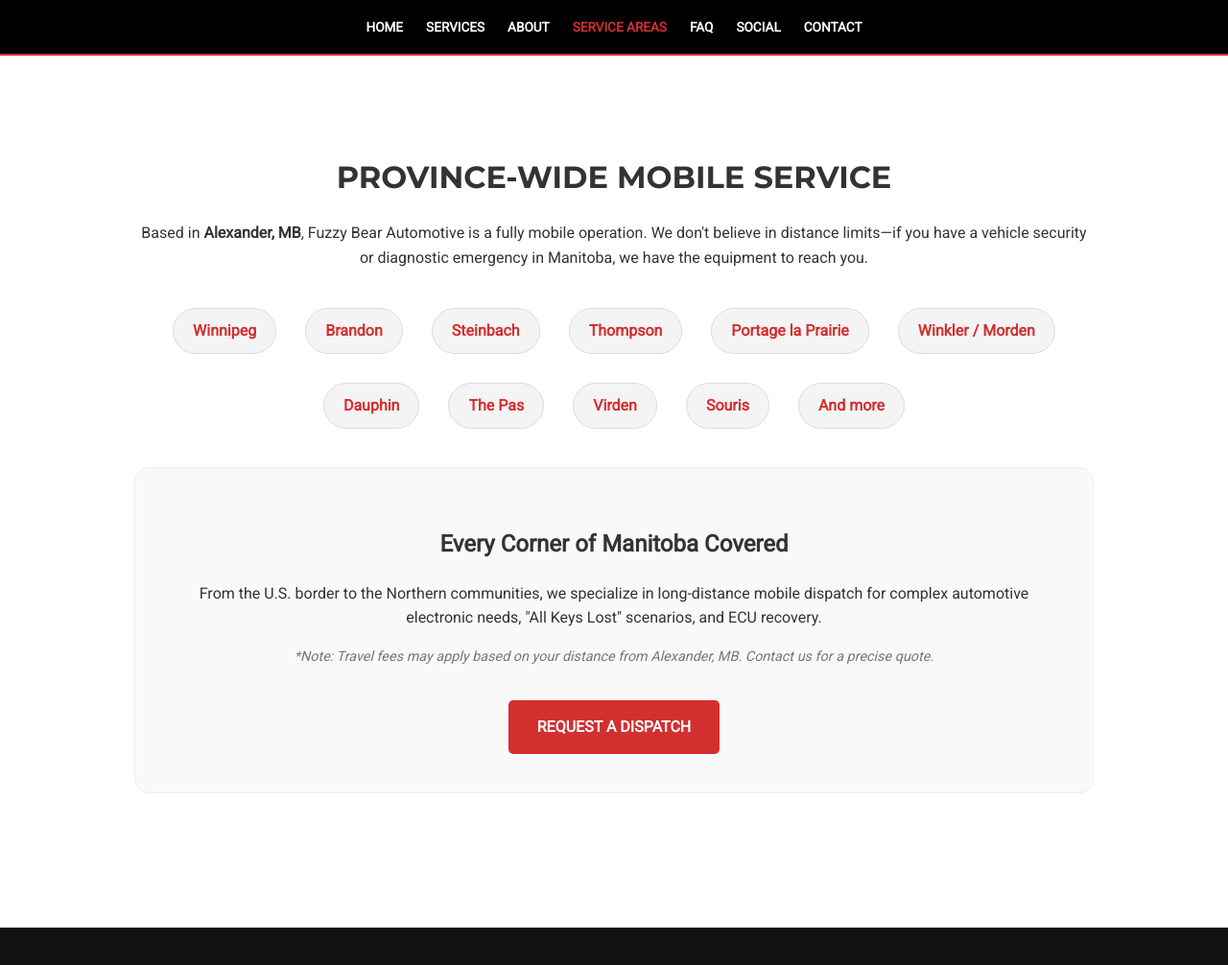
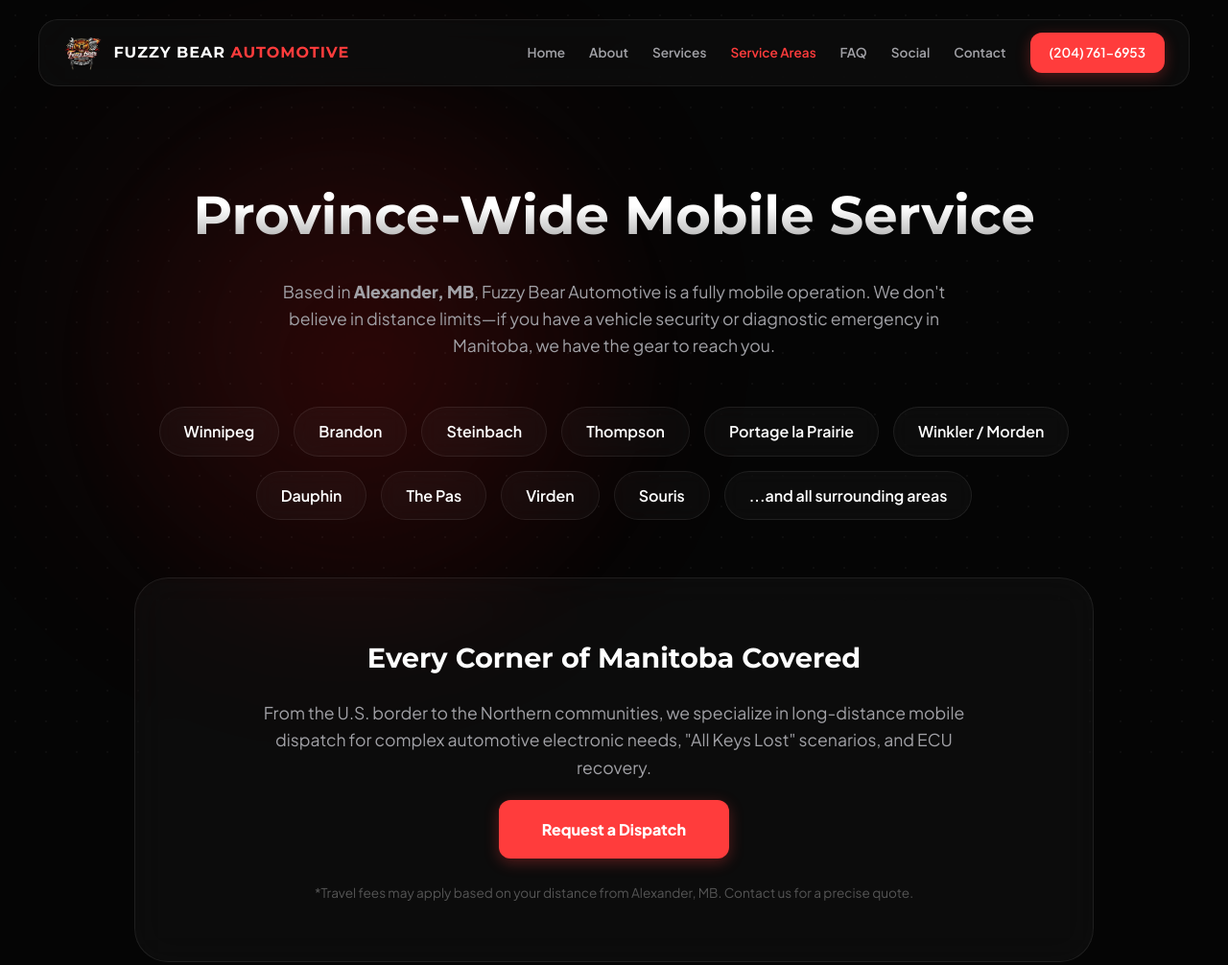
Before and after one commit to 6Kamali/FuzzyBearAutomotive, a plain HTML site: page areas.html in a window 1280 px wide. Shown: the top 1006 px of the page at 96% size. Drawn offline with Linux system fonts and the light colour scheme.

Commit message:
Update areas.html

```diff
--- a/areas.html
+++ b/areas.html
@@ -4,108 +4,294 @@
     <meta charset="UTF-8">
     <meta name="viewport" content="width=device-width, initial-scale=1.0">
     <title>Service Areas | Fuzzy Bear Automotive</title>
-    <link href="https://fonts.googleapis.com/css2?family=Montserrat:wght@700&family=Roboto:wght@400&display=swap" rel="stylesheet">
+
+    <link rel="preconnect" href="https://fonts.googleapis.com">
+    <link href="https://fonts.googleapis.com/css2?family=Plus+Jakarta+Sans:wght@300;400;600;800&family=Montserrat:wght@700&display=swap" rel="stylesheet">
+
     <style>
         :root {
-            --primary-red: #d32f2f;
-            --dark-bg: #1a1a1a;
+            --primary-red: #ff3c3c;
+            --accent-glow: rgba(255, 60, 60, 0.3);
+            --dark-bg: #050505;
+            --glass-bg: rgba(255, 255, 255, 0.03);
+            --glass-border: rgba(255, 255, 255, 0.08);
+            --text-main: #ffffff;
+            --text-dim: #a1a1a6;
+            --transition: all 0.4s cubic-bezier(0.4, 0, 0.2, 1);
+        }
+
+        * {
+            margin: 0;
+            padding: 0;
+            box-sizing: border-box;
         }
 
         body {
-            font-family: 'Roboto', sans-serif;
-            margin: 0;
-            background: #fff;
-            color: #333;
-            text-align: center;
+            font-family: 'Plus Jakarta Sans', sans-serif;
+            background-color: var(--dark-bg);
+            color: var(--text-main);
             line-height: 1.6;
+            overflow-x: hidden;
         }
 
-        /* Consistent Nav */
-        nav {
-            background: #000;
-            padding: 15px 0;
-            position: sticky;
+        /* --- HIGH-TECH TEXTURED BACKGROUND --- */
+        .bg-glow {
+            position: fixed;
             top: 0;
-            z-index: 1000;
-            border-bottom: 2px solid var(--primary-red);
+            left: 0;
+            width: 100vw;
+            height: 100vh;
+            background: #050505;
+            z-index: -1;
+            overflow: hidden;
         }
 
-        nav a {
+        .bg-glow::before {
+            content: '';
+            position: absolute;
+            top: 0; left: 0; width: 100%; height: 100%;
+            background-image: radial-gradient(rgba(255, 255, 255, 0.04) 1px, transparent 1px);
+            background-size: 32px 32px;
+            z-index: 1;
+            pointer-events: none;
+        }
+
+        .blob {
+            position: absolute;
+            width: 700px;
+            height: 700px;
+            background: radial-gradient(circle, var(--primary-red) 0%, transparent 70%);
+            filter: blur(100px);
+            border-radius: 50%;
+            opacity: 0.12;
+            animation: move 20s infinite alternate;
+            z-index: 0;
+        }
+
+        .blob-2 {
+            right: -5%;
+            bottom: -5%;
+            width: 600px;
+            height: 600px;
+            background: radial-gradient(circle, #800000 0%, transparent 70%);
+            opacity: 0.18;
+            animation: move 25s infinite alternate-reverse;
+            z-index: 0;
+        }
+
+        @keyframes move {
+            from { transform: translate(-10%, -10%) scale(1); }
+            to { transform: translate(15%, 15%) scale(1.1); }
+        }
+
+        /* --- GLASS NAVIGATION --- */
+        nav {
+            position: fixed;
+            top: 20px;
+            left: 50%;
+            transform: translateX(-50%);
+            width: 95%;
+            max-width: 1200px;
+            height: 70px;
+            background: rgba(15, 15, 15, 0.7);
+            backdrop-filter: blur(25px);
+            -webkit-backdrop-filter: blur(25px);
+            border: 1px solid var(--glass-border);
+            border-radius: 20px;
+            z-index: 2000;
+            display: flex;
+            align-items: center;
+            padding: 0 25px;
+        }
+
+        .nav-content {
+            display: flex;
+            justify-content: space-between;
+            align-items: center;
+            width: 100%;
+        }
+
+        .logo-link {
+            display: flex;
+            align-items: center;
+            text-decoration: none;
+            gap: 12px;
+        }
+
+        .header-logo { height: 40px; width: auto; }
+
+        .logo-text {
+            font-family: 'Montserrat', sans-serif;
+            font-weight: 700;
+            font-size: 1rem;
             color: white;
+            text-transform: uppercase;
+            letter-spacing: 1px;
+        }
+        .logo-text span { color: var(--primary-red); }
+
+        .nav-links {
+            display: flex;
+            gap: 25px;
+            align-items: center;
+        }
+
+        .nav-links a {
+            color: var(--text-dim);
             text-decoration: none;
-            margin: 0 10px;
+            font-size: 0.85rem;
+            font-weight: 600;
+            transition: var(--transition);
+        }
+
+        .nav-links a.active, .nav-links a:hover { color: var(--primary-red); }
+
+        .nav-cta {
+            background: var(--primary-red);
+            padding: 10px 20px;
+            border-radius: 12px;
+            color: white !important;
             font-weight: bold;
-            text-transform: uppercase;
+            text-decoration: none;
+            box-shadow: 0 4px 15px var(--accent-glow);
             font-size: 0.85rem;
         }
 
-        .section { padding: 80px 20px; max-width: 1000px; margin: auto; }
+        /* --- SECTION STYLING --- */
+        .container {
+            width: 90%;
+            max-width: 1000px;
+            margin: auto;
+            padding-top: 180px;
+            padding-bottom: 80px;
+            text-align: center;
+        }
 
-        h1 { font-family: 'Montserrat'; text-transform: uppercase; margin-bottom: 20px; }
+        h1 {
+            font-family: 'Montserrat', sans-serif;
+            font-size: clamp(2rem, 6vw, 3.5rem);
+            background: linear-gradient(to bottom, #fff 40%, #888 100%);
+            -webkit-background-clip: text;
+            -webkit-text-fill-color: transparent;
+            margin-bottom: 20px;
+        }
 
+        .intro-text {
+            color: var(--text-dim);
+            font-size: 1.1rem;
+            max-width: 700px;
+            margin: 0 auto 50px;
+        }
+
+        /* --- AREA LIST --- */
         .area-list {
             display: flex;
             justify-content: center;
-            gap: 30px;
+            gap: 15px;
             flex-wrap: wrap;
             list-style: none;
-            padding: 0;
-            margin: 40px 0;
+            margin-bottom: 60px;
         }
 
         .area-list li {
-            background: #f4f4f4;
-            padding: 10px 20px;
+            background: var(--glass-bg);
+            border: 1px solid var(--glass-border);
+            padding: 12px 25px;
             border-radius: 50px;
-            font-weight: bold;
-            color: var(--primary-red);
-            border: 1px solid #ddd;
+            font-weight: 600;
+            color: white;
+            transition: var(--transition);
+            backdrop-filter: blur(10px);
         }
 
-        .dispatch-box {
-            margin-top: 40px;
-            background: #f9f9f9;
-            padding: 40px;
-            border-radius: 15px;
-            border: 1px solid #eee;
+        .area-list li:hover {
+            border-color: var(--primary-red);
+            color: var(--primary-red);
+            background: rgba(255, 60, 60, 0.05);
+            transform: translateY(-3px);
         }
 
-        .btn {
-            background: var(--primary-red);
-            color: white;
-            padding: 15px 30px;
-            text-decoration: none;
-            font-weight: bold;
-            border-radius: 5px;
-            display: inline-block;
-            text-transform: uppercase;
-            margin-top: 20px;
+        /* --- DISPATCH BOX --- */
+        .dispatch-card {
+            background: var(--glass-bg);
+            backdrop-filter: blur(20px);
+            -webkit-backdrop-filter: blur(20px);
+            border: 1px solid var(--glass-border);
+            border-radius: 35px;
+            padding: 60px 40px;
+            transition: var(--transition);
         }
 
+        .dispatch-card:hover {
+            border-color: var(--glass-border); /* Subtle */
+        }
+
+        .dispatch-card h2 {
+            font-family: 'Montserrat', sans-serif;
+            margin-bottom: 20px;
+            font-size: 1.8rem;
+        }
+
+        .dispatch-card p {
+            color: var(--text-dim);
+            font-size: 1.1rem;
+            max-width: 750px;
+            margin: 0 auto 20px;
+        }
+
+        .dispatch-note {
+            font-size: 0.85rem;
+            color: #555;
+            margin-top: 25px;
+            display: block;
+        }
+
+        /* --- FOOTER --- */
         footer {
-            background: #111;
-            color: #666;
-            padding: 40px 0;
-            font-size: 0.8rem;
-            margin-top: 60px;
+            padding: 60px 0;
+            text-align: center;
+            border-top: 1px solid var(--glass-border);
+            background: rgba(0,0,0,0.6);
+            backdrop-filter: blur(15px);
+        }
+
+        /* --- MOBILE --- */
+        @media (max-width: 850px) {
+            .nav-links { display: none; }
+            .container { padding-top: 140px; }
+            .dispatch-card { padding: 40px 20px; }
         }
     </style>
 </head>
 <body>
 
+    <div class="bg-glow">
+        <div class="blob"></div>
+        <div class="blob-2"></div>
+    </div>
+
     <nav>
-        <a href="index.html">Home</a>
-        <a href="services.html">Services</a>
-        <a href="about.html">About</a>
-        <a href="areas.html" style="color: var(--primary-red);">Service Areas</a>
-        <a href="faq.html">FAQ</a>
-        <a href="partners.html">Social</a>
-        <a href="contact.html">Contact</a>
+        <div class="nav-content">
+            <a href="index.html" class="logo-link">
+                <img src="bear.png" alt="Fuzzy Bear" class="header-logo">
+                <span class="logo-text">FUZZY BEAR <span>AUTOMOTIVE</span></span>
+            </a>
+            <div class="nav-links">
+                <a href="index.html">Home</a>
+                <a href="about.html">About</a>
+                <a href="services.html">Services</a>
+                <a href="areas.html" class="active">Service Areas</a>
+                <a href="faq.html">FAQ</a>
+                <a href="partners.html">Social</a>
+                <a href="contact.html">Contact</a>
+                <a href="tel:12047616953" class="nav-cta">(204) 761-6953</a>
+            </div>
+        </div>
     </nav>
 
-    <div class="section">
+    <div class="container">
         <h1>Province-Wide Mobile Service</h1>
-        <p>Based in <strong>Alexander, MB</strong>, Fuzzy Bear Automotive is a fully mobile operation. We don't believe in distance limits—if you have a vehicle security or diagnostic emergency in Manitoba, we have the equipment to reach you.</p>
+        <p class="intro-text">Based in <strong>Alexander, MB</strong>, Fuzzy Bear Automotive is a fully mobile operation. We don't believe in distance limits—if you have a vehicle security or diagnostic emergency in Manitoba, we have the gear to reach you.</p>
 
         <ul class="area-list">
             <li>Winnipeg</li>
@@ -118,24 +304,24 @@
             <li>The Pas</li>
             <li>Virden</li>
             <li>Souris</li>
-            <li>And more</li>
+            <li>...and all surrounding areas</li>
         </ul>
 
-        <div class="dispatch-box">
+        <div class="dispatch-card">
             <h2>Every Corner of Manitoba Covered</h2>
             <p>From the U.S. border to the Northern communities, we specialize in long-distance mobile dispatch for complex automotive electronic needs, "All Keys Lost" scenarios, and ECU recovery.</p>
 
-            <p style="font-size: 0.9rem; color: #777; margin-top: 15px;">
-                <em>*Note: Travel fees may apply based on your distance from Alexander, MB. Contact us for a precise quote.</em>
-            </p>
+            <a href="contact.html" class="nav-cta" style="display: inline-block; padding: 18px 45px; font-size: 1rem;">Request a Dispatch</a>
 
-            <a href="contact.html" class="btn">Request a Dispatch</a>
+            <span class="dispatch-note">
+                *Travel fees may apply based on your distance from Alexander, MB. Contact us for a precise quote.
+            </span>
         </div>
     </div>
 
     <footer>
-        <p>&copy; 2026 Fuzzy Bear Automotive Services. Proudly serving all of Manitoba.</p>
-        <p>Canadian Owned & Operated | Established 2021</p>
+        <p>© 2026 Fuzzy Bear Automotive Services. Proudly serving all of Manitoba.</p>
+        <p style="color: #444; font-size: 0.75rem; margin-top: 10px;">Canadian Owned & Operated | Established 2021</p>
     </footer>
 
 </body>
```
